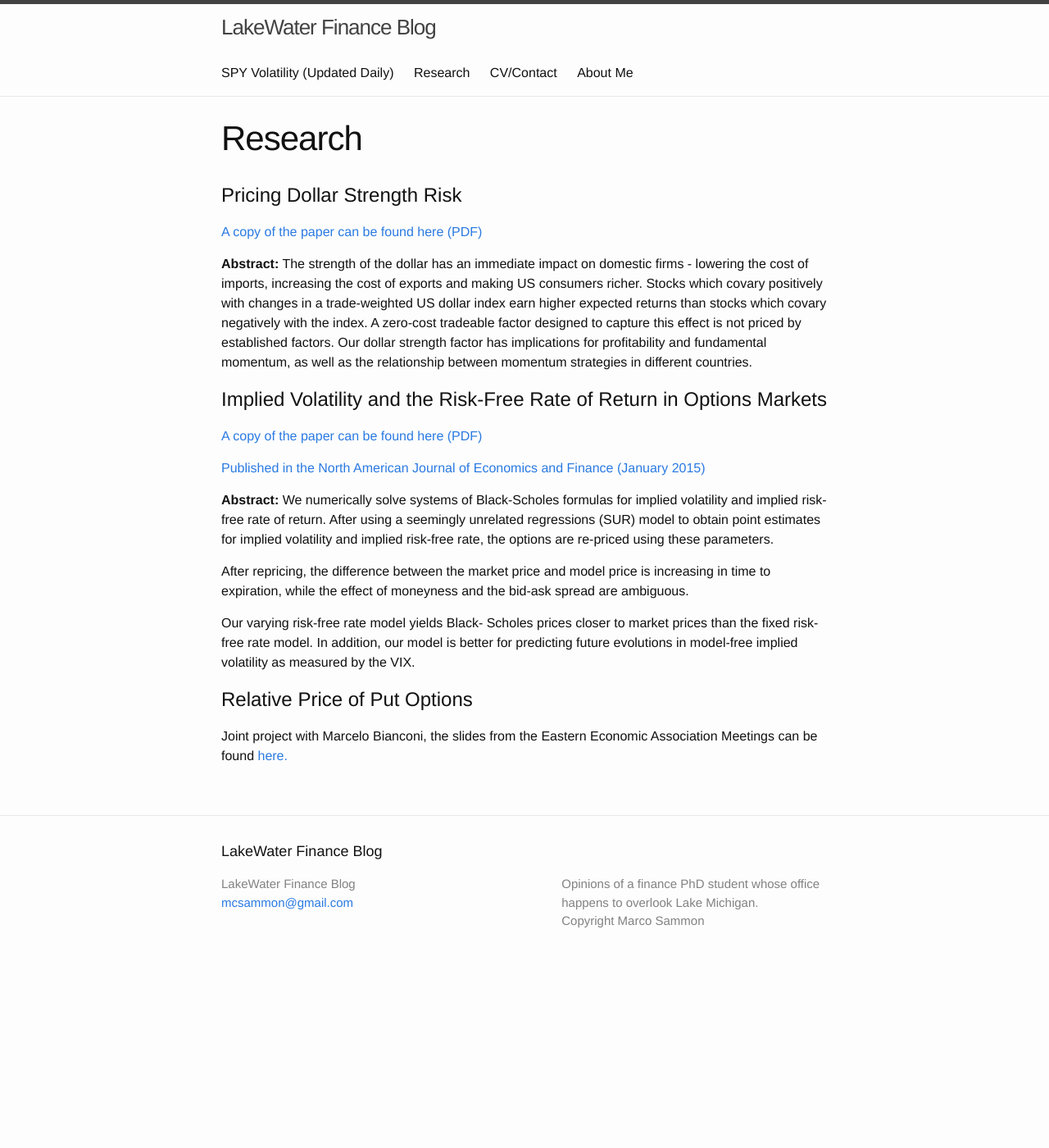
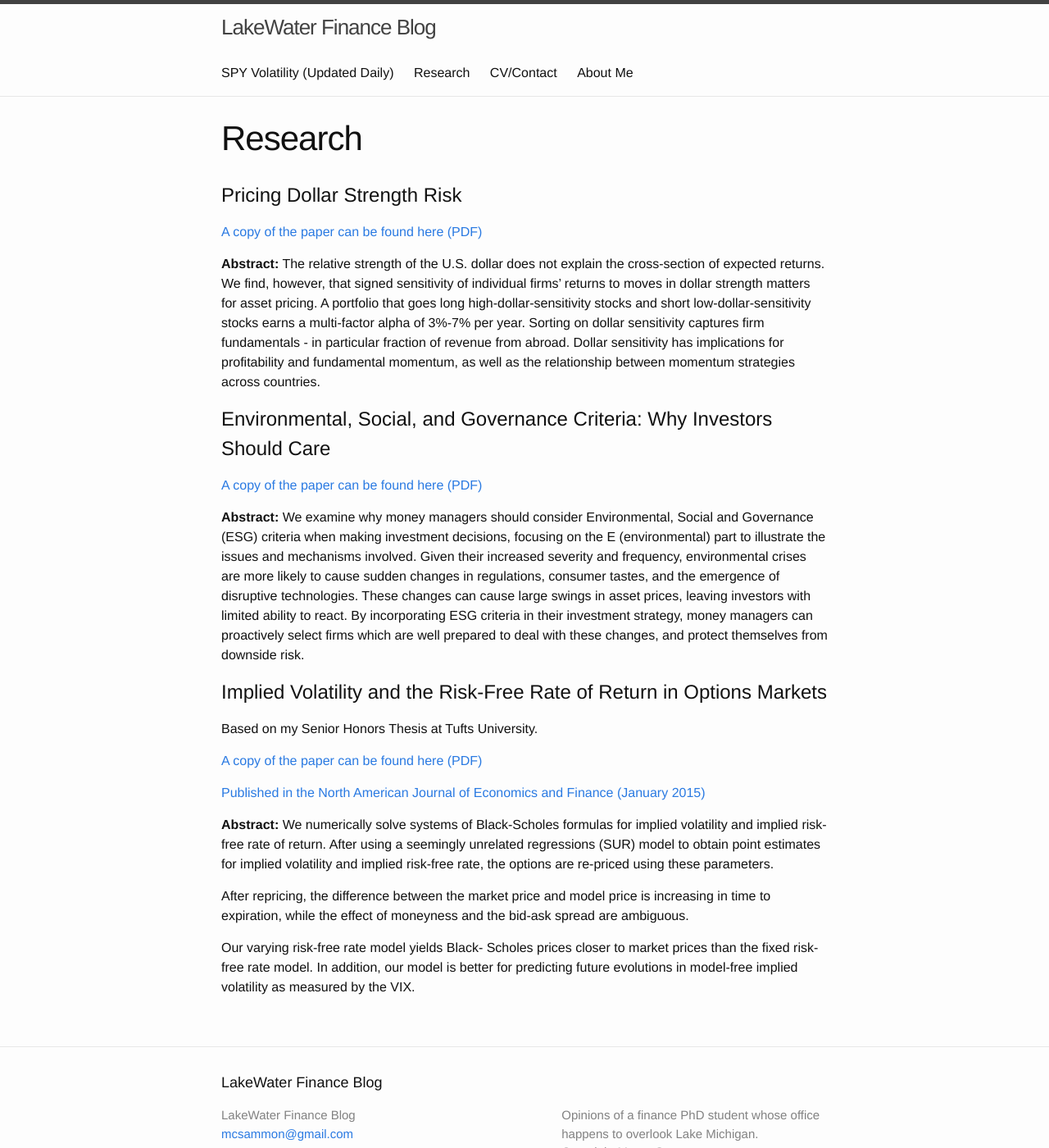
Before and after one commit to mcsammon/mcsammon.github.io, a Jekyll site: the page built from research.md, in a window 1280 px wide and 1400 px high. Shown: the whole window at 82% size. Built offline with Jekyll 4.4.1, drawn with Linux system fonts in a browser that asks for light colours; comment, search, counter and statistics services are not loaded.

Commit message:
Major Changes

```diff
--- a/cv-contact.html
+++ b/cv-contact.html
@@ -5,7 +5,7 @@ permalink: /cv-contact/
 order: 3
 ---
 <p>
-  <a href="/images/MarcoSammon_Resume.pdf" target="_blank">
+  <a href="/images/MS_CV_9_5_2017.pdf" target="_blank">
     You can find my CV here.
   </a>
 </p>
--- a/research.md
+++ b/research.md
@@ -6,13 +6,29 @@ order: 2
 ---
 # Pricing Dollar Strength Risk
 <p>
-  <a href="/images/Dollar Exposure MB MS.pdf" target="_blank">
+  <a href="/images/Dollar_Strength_9_5_2017.pdf" target="_blank">
     A copy of the paper can be found here (PDF)
   </a>
 </p>
-**Abstract:** The strength of the dollar has an immediate impact on domestic firms - lowering the cost of imports, increasing the cost of exports and making US consumers richer.  Stocks which covary positively with changes in a trade-weighted US dollar index earn higher expected returns than stocks which covary negatively with the index. A zero-cost tradeable factor designed to capture this effect is not priced by established factors.  Our dollar strength factor has implications for profitability and fundamental momentum, as well as the relationship between momentum strategies in different countries.
+**Abstract:** The relative strength of the U.S. dollar does not explain the cross-section of expected returns.
+We find, however, that signed sensitivity of individual firms’ returns to moves in dollar
+strength matters for asset pricing. A portfolio that goes long high-dollar-sensitivity stocks and
+short low-dollar-sensitivity stocks earns a multi-factor alpha of 3%-7% per year. Sorting on
+dollar sensitivity captures firm fundamentals - in particular fraction of revenue from abroad.
+Dollar sensitivity has implications for profitability and fundamental momentum, as well as
+the relationship between momentum strategies across countries.
+
+# Environmental, Social, and Governance Criteria: Why Investors Should Care
+<p>
+  <a href="/images/ESG_9_5_2017.pdf" target="_blank">
+    A copy of the paper can be found here (PDF)
+  </a>
+</p>
+**Abstract:** We examine why money managers should consider Environmental, Social and Governance (ESG) criteria when making investment decisions, focusing on the E (environmental) part to illustrate the issues and mechanisms involved. Given their increased severity and frequency, environmental crises are more likely to cause sudden changes in regulations, consumer tastes, and the emergence of disruptive technologies. These changes can cause large swings in asset prices, leaving investors with limited ability to react. By incorporating ESG criteria in their investment strategy, money managers can proactively select firms which are well prepared to deal with these changes, and protect themselves from downside risk.
 
 # Implied Volatility and the Risk-Free Rate of Return in Options Markets
+
+Based on my Senior Honors Thesis at Tufts University.
 
 <p>
   <a href="/images/Implied_Volatility_Paper_2014.pdf" target="_blank">
@@ -36,10 +52,3 @@ Our varying risk-free rate model yields Black- Scholes prices closer to market
 prices than the fixed risk-free rate model. In addition, our model is better
 for predicting future evolutions in model-free implied volatility as measured
 by the VIX.
-
-# Relative Price of Put Options
-
-Joint project with Marcelo Bianconi, the slides from the Eastern Economic Association Meetings can be found
-  <a href="/images/Relative_Put_Options_slides_3_2_15.pdf" target="_blank">
-     here.
-  </a>
```
Also changed, not shown: 6 other files.
